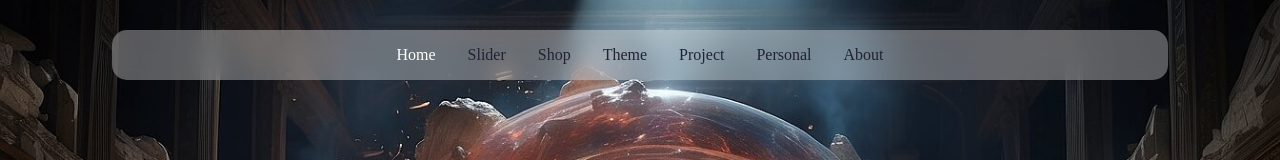
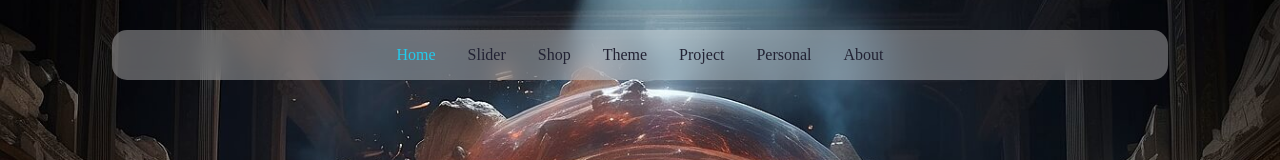
Before and after one commit to in-there/showmydemo, a Vue app: page / in a window 1280 px wide. In both pictures the pointer is over the link "Home". Shown: the top 160 px of the page. Built offline with nearby package versions, Linux system fonts and the light colour scheme.

Commit message:
style: change color

```diff
--- a/src/components/Nav.vue
+++ b/src/components/Nav.vue
@@ -147,7 +147,7 @@ nav.mobile {
             position: relative;
 
             &:hover {
-                color: #fff;
+                color: #22CCEE;
 
                 &::before {
                     content: "";
```
